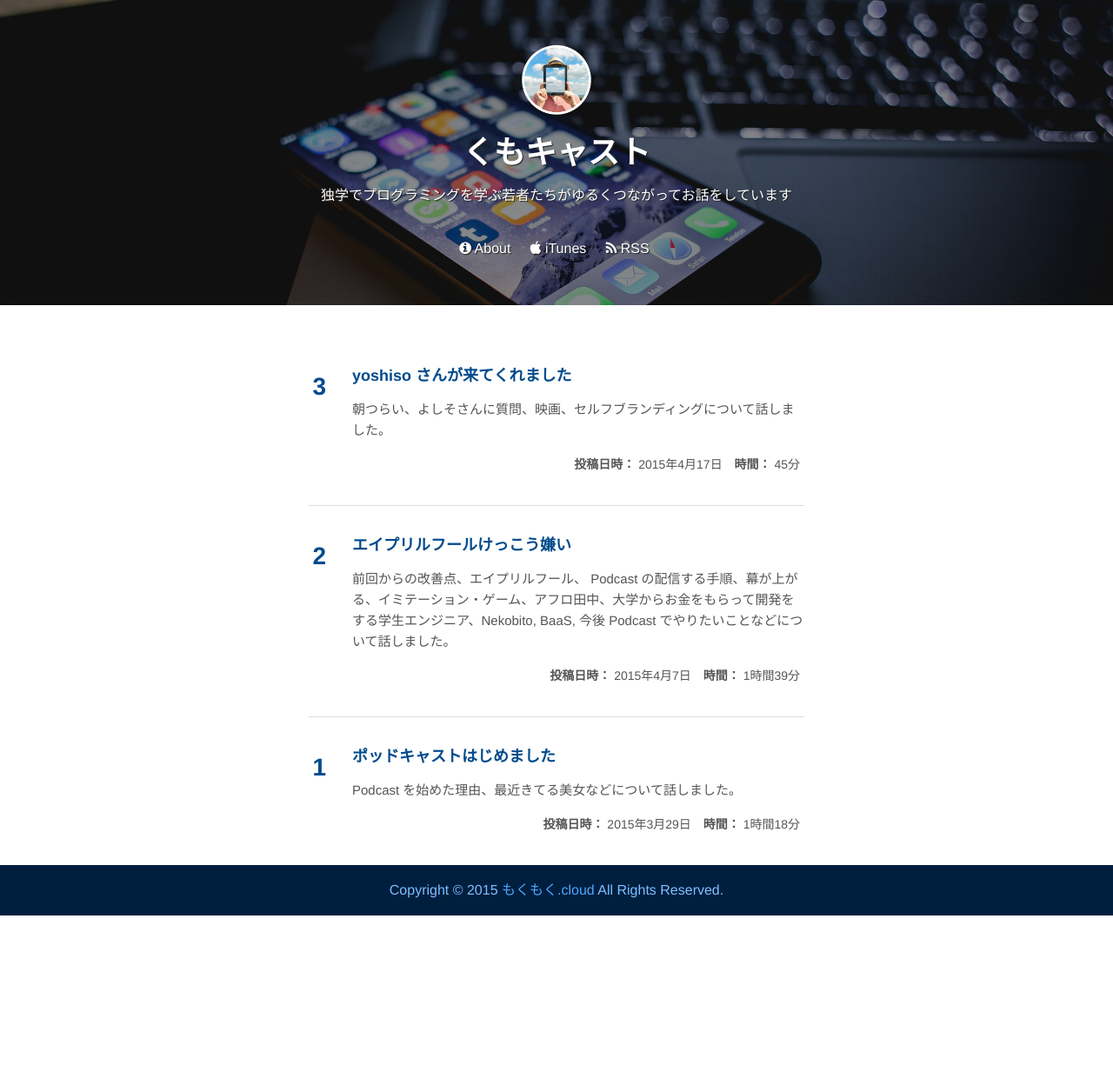
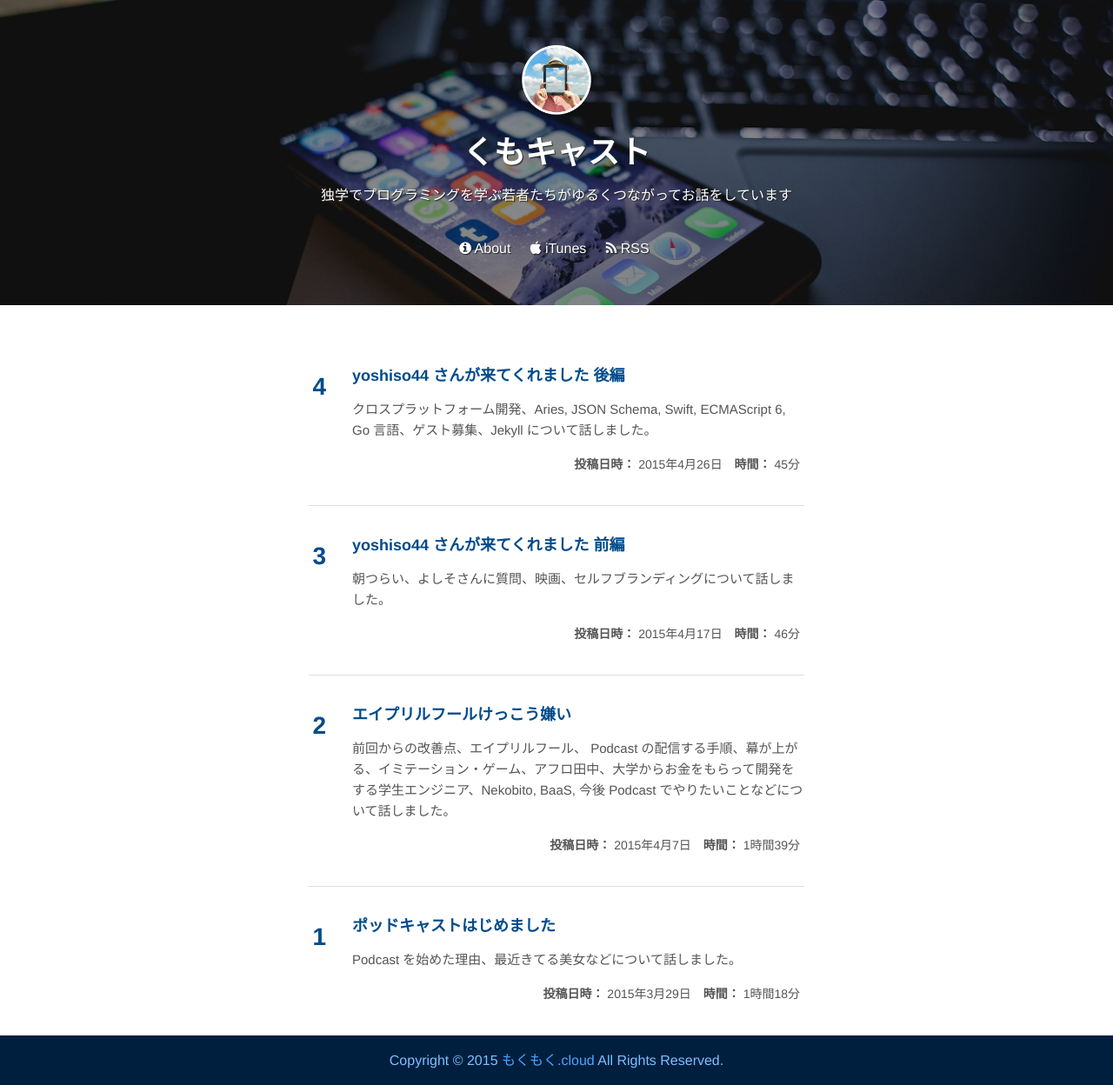
Before and after one commit to kumocast/kumocast.github.io, a Jekyll site: the page built from index.html, in a window 1280 px wide. Shown: the whole page at 87% size. Built offline with Jekyll 4.4.1, drawn with Linux system fonts in a browser that asks for light colours; nearby versions of some CDN libraries; Markdown is read by kramdown in place of the engine named in the settings; before the commit the page ends 1053 px from its top, so only the background shows below that.

Commit message:
第4回を追加する

```diff
--- a/_posts/2015-04-17-welcome-yoshiso.md
+++ b/_posts/2015-04-17-welcome-yoshiso44-first.md
@@ -1,8 +1,8 @@
 ---
 layout: post
-title:  yoshiso さんが来てくれました
+title:  yoshiso44 さんが来てくれました 前編
 date:   2015-04-17 00:00:00
-duration: 45分
+duration: 46分
 members: ['yoshiso44', 'gaaamii', 'karur4n']
 audio: https://mokumokucloud.github.io/podcasting/audios/2015/04/kumocast_03.mp3
 description: 朝つらい、よしそさんに質問、映画、セルフブランディングについて話しました。
--- /dev/null
+++ b/_posts/2015-04-26-welcome-yoshiso44-second.md
@@ -0,0 +1,21 @@
+---
+layout: post
+title:  yoshiso44 さんが来てくれました 後編
+date:   2015-04-26 00:00:00
+duration: 45分
+members: ['yoshiso44', 'gaaamii', 'karur4n']
+audio: https://mokumokucloud.github.io/podcasting/audios/2015/04/kumocast_04.mp3
+description: クロスプラットフォーム開発、Aries, JSON Schema, Swift, ECMAScript 6, Go 言語、ゲスト募集、Jekyll について話しました。
+number: 4
+---
+
+### Show Notes
+
+- [NHK紅白の Android/iPhone アプリが .NET/Xamarin 製だったということ - Qiita](http://qiita.com/amay077/items/b7235aefab8d2e3b72f1)
+- [json-schemaからSwiftのAPIクライアントを自動生成するツールを作った - Less is Best](http://yss44.hatenablog.com/entry/2015/04/11/014530)
+- [yss44/aries](https://github.com/yss44/aries)
+- [hatena/Hatena-Textbook](https://github.com/hatena/Hatena-Textbook)
+- [mixi-inc/iOSTraining](https://github.com/mixi-inc/iOSTraining)
+- [Babel · The compiler for writing next generation JavaScript](https://babeljs.io/)
+- [Not Born to Die · Babel](http://babeljs.io/blog/2015/02/15/not-born-to-die/)
+- [Jekyll • Simple, blog-aware, static sites](http://jekyllrb.com/)
```
Also changed, not shown: favicon.ico (added), img/cover.jpg, img/logo.png, img/qqq.png.
